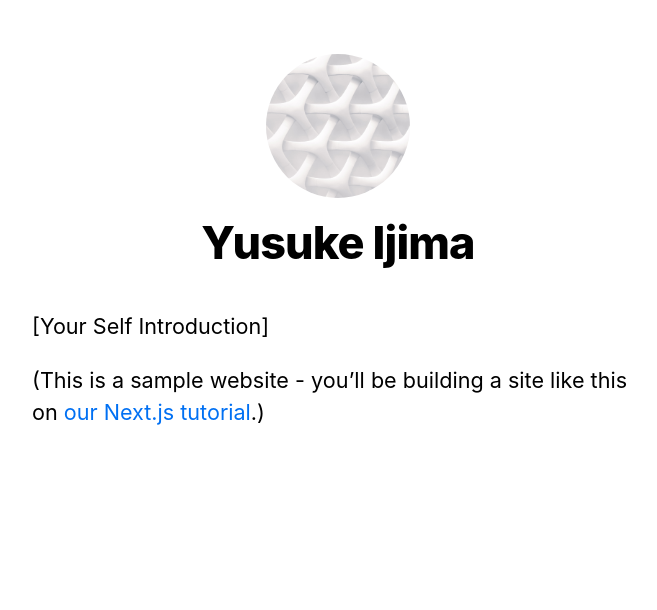
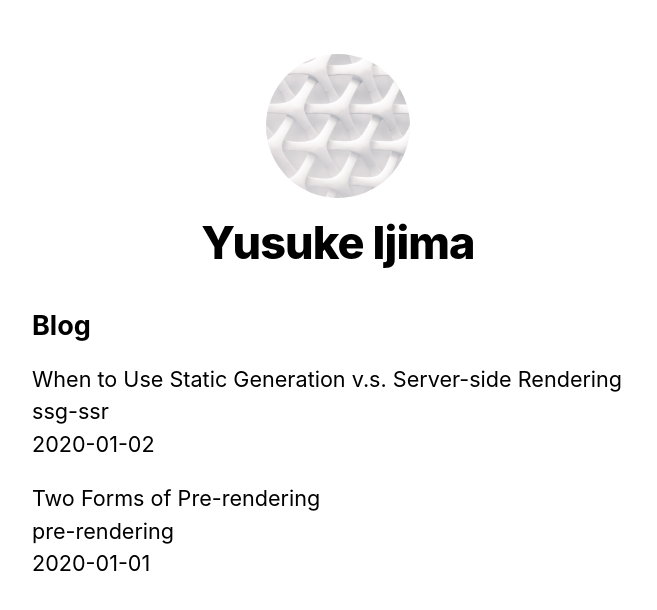
Before and after one commit to Yusuke-Ijima2/tamatebako, a Next.js app in the folder front/app/: page / in a window 1280 px wide. Shown: the top 610 px of the page, without its empty margins (302-959 px from the left). Built offline with nearby package versions, Linux system fonts and the light colour scheme.

Commit message:
Pre-rendering and Data Fetching #3

```diff
--- /dev/null
+++ b/front/app/lib/posts.js
@@ -0,0 +1,37 @@
+import fs from "fs";
+import path from "path";
+import matter from "gray-matter";
+
+const postsDirectory = path.join(process.cwd(), "posts");
+
+export function getSortedPostsData() {
+  // Get file names under /posts
+  const fileNames = fs.readdirSync(postsDirectory);
+  const allPostsData = fileNames.map((fileName) => {
+    // Remove ".md" from file name to get id
+    const id = fileName.replace(/\.md$/, "");
+
+    // Read markdown file as string
+    const fullPath = path.join(postsDirectory, fileName);
+    const fileContents = fs.readFileSync(fullPath, "utf8");
+
+    // Use gray-matter to parse the post metadata section
+    const matterResult = matter(fileContents);
+
+    // Combine the data with the id
+    return {
+      id,
+      ...matterResult.data,
+    };
+  });
+  // Sort posts by date
+  return allPostsData.sort(({ date: a }, { date: b }) => {
+    if (a < b) {
+      return 1;
+    } else if (a > b) {
+      return -1;
+    } else {
+      return 0;
+    }
+  });
+}
--- a/front/app/package.json
+++ b/front/app/package.json
@@ -14,6 +14,7 @@
     "eslint-plugin-jest": "^26.5.3",
     "eslint-plugin-react": "^7.30.1",
     "eslint-plugin-react-hooks": "^4.6.0",
+    "gray-matter": "^4.0.3",
     "next": "12.2.2",
     "react": "18.2.0",
     "react-dom": "18.2.0"
--- a/front/app/pages/index.tsx
+++ b/front/app/pages/index.tsx
@@ -1,19 +1,43 @@
-import Head from "next/head";
-import Layout, { siteTitle } from "../components/layout";
+import Layout from "../components/layout";
 import utilStyles from "../styles/utils.module.css";
+import { getSortedPostsData } from "../lib/posts";
 
-export default function Home() {
+// export async function getStaticProps() {
+//   const allPostsData = getSortedPostsData();
+//   return {
+//     props: {
+//       allPostsData,
+//     },
+//   };
+// }
+export async function getServerSideProps() {
+  const allPostsData = getSortedPostsData();
+  return {
+    props: {
+      allPostsData,
+    },
+  };
+}
+
+export default function Home({ allPostsData }) {
   return (
     <Layout home>
-      <Head>
-        <title>{siteTitle}</title>
-      </Head>
-      <section className={utilStyles.headingMd}>
-        <p>[Your Self Introduction]</p>
-        <p>
-          (This is a sample website - you’ll be building a site like this on{" "}
-          <a href="https://nextjs.org/learn">our Next.js tutorial</a>.)
-        </p>
+      {/* Keep the existing code here */}
+
+      {/* Add this <section> tag below the existing <section> tag */}
+      <section className={`${utilStyles.headingMd} ${utilStyles.padding1px}`}>
+        <h2 className={utilStyles.headingLg}>Blog</h2>
+        <ul className={utilStyles.list}>
+          {allPostsData.map(({ id, date, title }) => (
+            <li className={utilStyles.listItem} key={id}>
+              {title}
+              <br />
+              {id}
+              <br />
+              {date}
+            </li>
+          ))}
+        </ul>
       </section>
     </Layout>
   );
--- /dev/null
+++ b/front/app/posts/pre-rendering.md
@@ -0,0 +1,11 @@
+---
+title: "Two Forms of Pre-rendering"
+date: "2020-01-01"
+---
+
+Next.js has two forms of pre-rendering: **Static Generation** and **Server-side Rendering**. The difference is in **when** it generates the HTML for a page.
+
+- **Static Generation** is the pre-rendering method that generates the HTML at **build time**. The pre-rendered HTML is then _reused_ on each request.
+- **Server-side Rendering** is the pre-rendering method that generates the HTML on **each request**.
+
+Importantly, Next.js lets you **choose** which pre-rendering form to use for each page. You can create a "hybrid" Next.js app by using Static Generation for most pages and using Server-side Rendering for others.
--- /dev/null
+++ b/front/app/posts/ssg-ssr.md
@@ -0,0 +1,19 @@
+---
+title: "When to Use Static Generation v.s. Server-side Rendering"
+date: "2020-01-02"
+---
+
+We recommend using **Static Generation** (with and without data) whenever possible because your page can be built once and served by CDN, which makes it much faster than having a server render the page on every request.
+
+You can use Static Generation for many types of pages, including:
+
+- Marketing pages
+- Blog posts
+- E-commerce product listings
+- Help and documentation
+
+You should ask yourself: "Can I pre-render this page **ahead** of a user's request?" If the answer is yes, then you should choose Static Generation.
+
+On the other hand, Static Generation is **not** a good idea if you cannot pre-render a page ahead of a user's request. Maybe your page shows frequently updated data, and the page content changes on every request.
+
+In that case, you can use **Server-Side Rendering**. It will be slower, but the pre-rendered page will always be up-to-date. Or you can skip pre-rendering and use client-side JavaScript to populate data.
```
Also changed, not shown: 1 other file (tests, documents, lock files or other folders).
